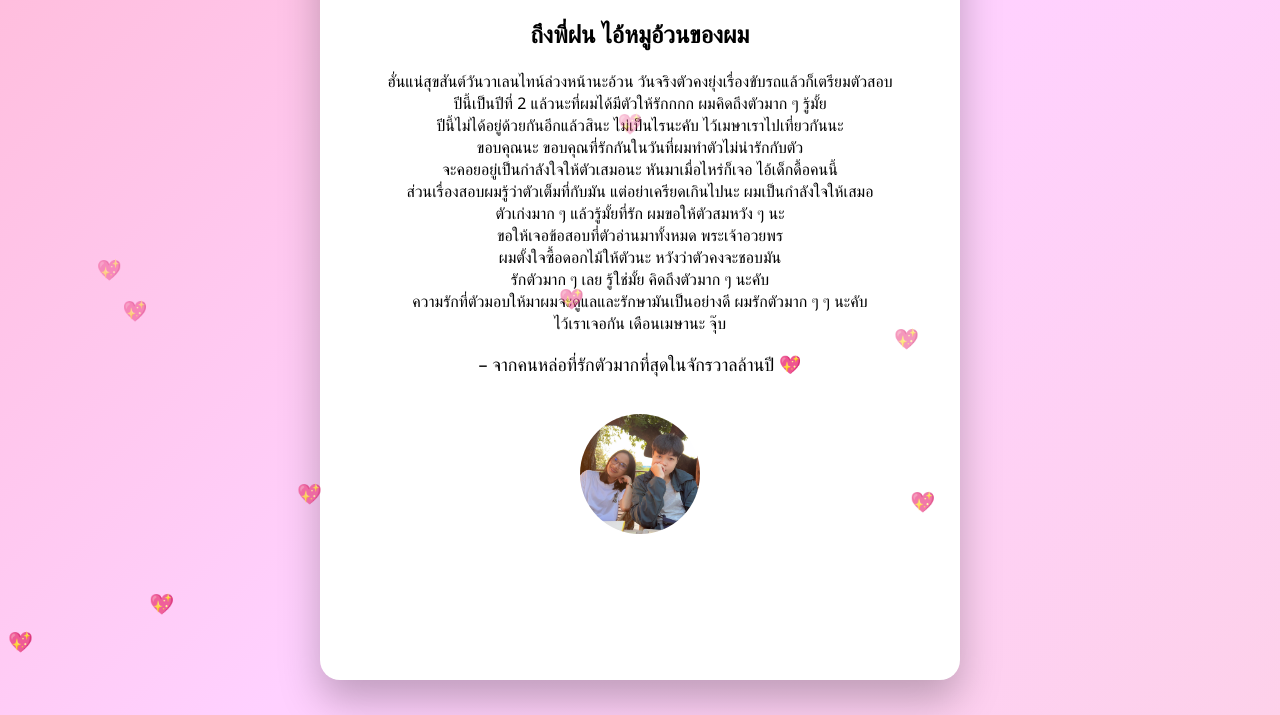
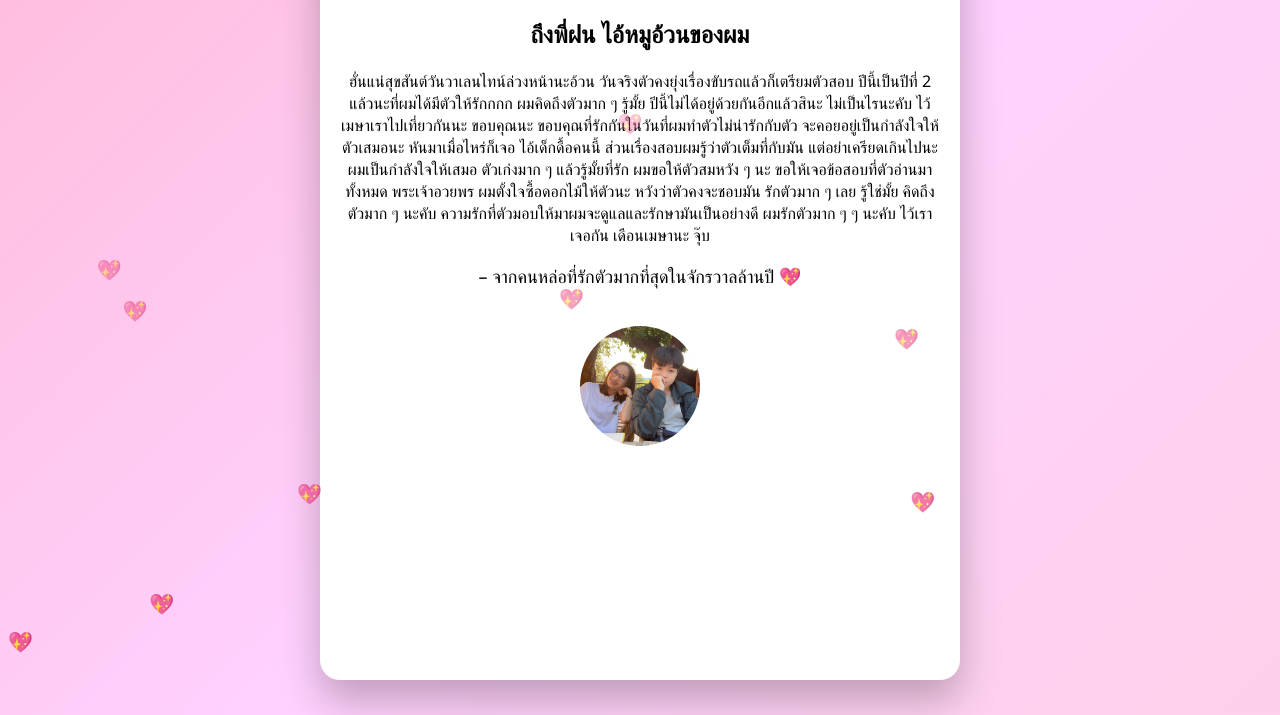
Before and after one commit to Stvz25/Stvsz, a plain HTML site: page index.html in a window 1280 px wide. Both pictures are taken after a click on the button "เปิดการ์ดสิหมูอ้วน". Shown: the part 115-830 px from the top of the page. Drawn offline with Linux system fonts and the light colour scheme.

Commit message:
Add files via upload

```diff
--- a/index.html
+++ b/index.html
@@ -145,17 +145,17 @@ body{
         <h2>ถึงพี่ฝน ไอ้หมูอ้วนของผม</h2>
 
         <p style="font-size:16px;">
-            ฮั่นแน่สุขสันต์วันวาเลนไทน์ล่วงหน้านะอ้วน วันจริงตัวคงยุ่งเรื่องขับรถแล้วก็เตรียมตัวสอบ <br>
-            ปีนี้เป็นปีที่ 2 แล้วนะที่ผมได้มีตัวให้รักกกก ผมคิดถึงตัวมาก ๆ รู้มั้ย <br>
-            ปีนี้ไม่ได้อยู่ด้วยกันอีกแล้วสินะ ไม่เป็นไรนะคับ ไว้เมษาเราไปเที่ยวกันนะ <br>
-            ขอบคุณนะ ขอบคุณที่รักกันในวันที่ผมทำตัวไม่น่ารักกับตัว <br>
-            จะคอยอยู่เป็นกำลังใจให้ตัวเสมอนะ หันมาเมื่อไหร่ก็เจอ ไอ้เด็กดื้อคนนี้ <br>
-            ส่วนเรื่องสอบผมรู้ว่าตัวเต็มที่กับมัน แต่อย่าเครียดเกินไปนะ ผมเป็นกำลังใจให้เสมอ <br>
-            ตัวเก่งมาก ๆ แล้วรู้มั้ยที่รัก ผมขอให้ตัวสมหวัง ๆ นะ <br>
-            ขอให้เจอข้อสอบที่ตัวอ่านมาทั้งหมด พระเจ้าอวยพร <br>
-            ผมตั้งใจซื้อดอกไม้ให้ตัวนะ หวังว่าตัวคงจะชอบมัน <br>
-            รักตัวมาก ๆ เลย รู้ใช่มั้ย คิดถึงตัวมาก ๆ นะคับ <br>
-            ความรักที่ตัวมอบให้มาผมจะดูแลและรักษามันเป็นอย่างดี ผมรักตัวมาก ๆ ๆ นะคับ <br>
+            ฮั่นแน่สุขสันต์วันวาเลนไทน์ล่วงหน้านะอ้วน วันจริงตัวคงยุ่งเรื่องขับรถแล้วก็เตรียมตัวสอบ
+            ปีนี้เป็นปีที่ 2 แล้วนะที่ผมได้มีตัวให้รักกกก ผมคิดถึงตัวมาก ๆ รู้มั้ย
+            ปีนี้ไม่ได้อยู่ด้วยกันอีกแล้วสินะ ไม่เป็นไรนะคับ ไว้เมษาเราไปเที่ยวกันนะ
+            ขอบคุณนะ ขอบคุณที่รักกันในวันที่ผมทำตัวไม่น่ารักกับตัว
+            จะคอยอยู่เป็นกำลังใจให้ตัวเสมอนะ หันมาเมื่อไหร่ก็เจอ ไอ้เด็กดื้อคนนี้
+            ส่วนเรื่องสอบผมรู้ว่าตัวเต็มที่กับมัน แต่อย่าเครียดเกินไปนะ ผมเป็นกำลังใจให้เสมอ
+            ตัวเก่งมาก ๆ แล้วรู้มั้ยที่รัก ผมขอให้ตัวสมหวัง ๆ นะ
+            ขอให้เจอข้อสอบที่ตัวอ่านมาทั้งหมด พระเจ้าอวยพร
+            ผมตั้งใจซื้อดอกไม้ให้ตัวนะ หวังว่าตัวคงจะชอบมัน
+            รักตัวมาก ๆ เลย รู้ใช่มั้ย คิดถึงตัวมาก ๆ นะคับ
+            ความรักที่ตัวมอบให้มาผมจะดูแลและรักษามันเป็นอย่างดี ผมรักตัวมาก ๆ ๆ นะคับ
             ไว้เราเจอกัน เดือนเมษานะ จุ๊บ
         </p>
 
```
